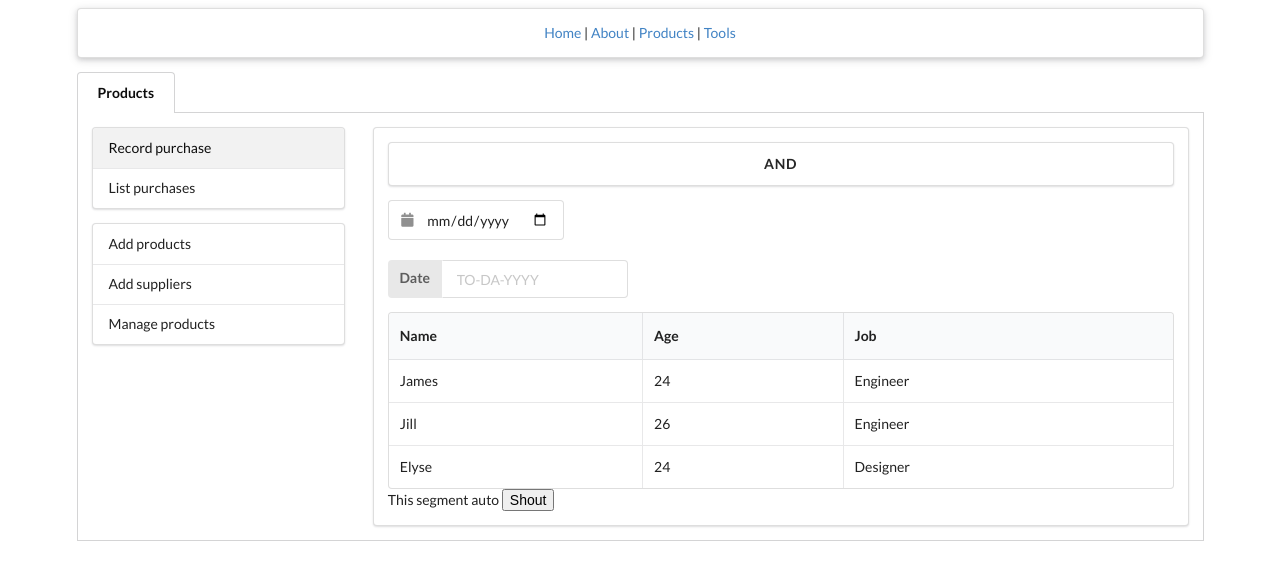
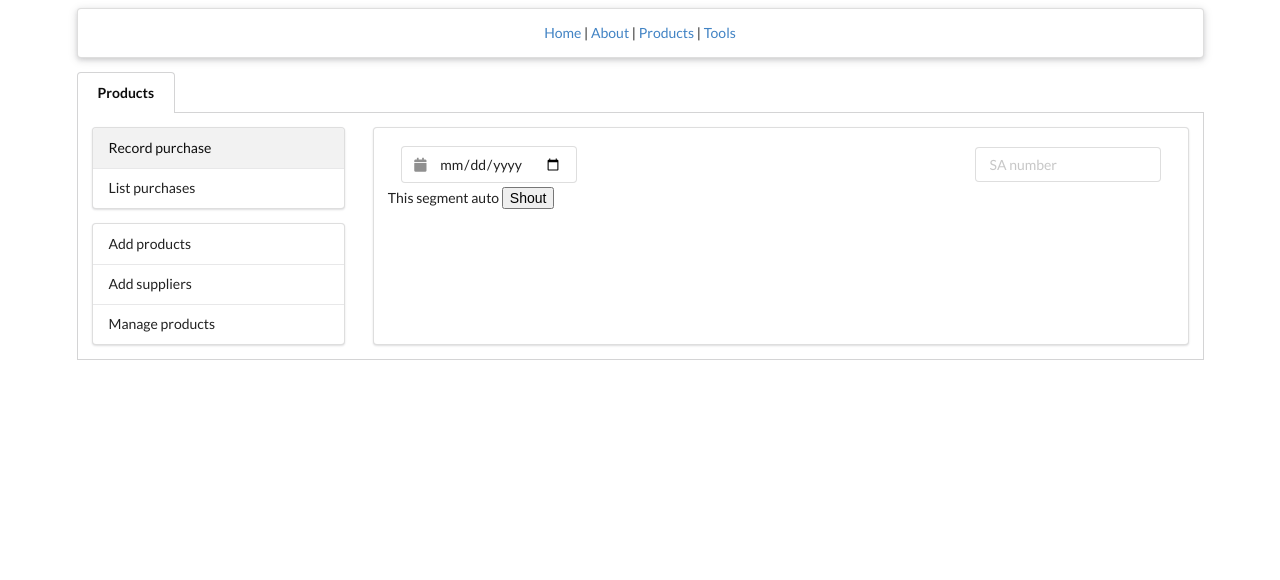
Before and after one commit to scott88lee/sam-dev, a Vue app in the folder frontend/: page /#/products in a window 1280 px wide. Shown: the top 580 px of the page. Built offline with nearby package versions, Linux system fonts and the light colour scheme.

Commit message:
fixed look and tooling

```diff
--- a/frontend/src/components/products/purchase.vue
+++ b/frontend/src/components/products/purchase.vue
@@ -1,63 +1,18 @@
 <template>
   <div class="purchase">
-    <div class="ui segment">
-      <div class="ui two column very relaxed grid">
-        <div class="column">
-          <p></p>
-          <p></p>
-          <p></p>
-          <p></p>
-        </div>
-        <div class="column">
-          <p></p>
-          <p></p>
-          <p></p>
-          <p></p>
+    <div class="ui secondary menu">
+      <div class="item">
+        <div class="ui left icon input">
+          <input type="date" placeholder="Search..." />
+          <i class="calendar icon"></i>
         </div>
       </div>
-      <div class="ui vertical divider">
-        and
+      <div class="right item">
+        <div class="ui input">
+          <input type="text" placeholder="SA number" />
+        </div>
       </div>
     </div>
-    <div class="ui calendar" id="example5">
-      <div class="ui input left icon">
-        <i class="calendar icon"></i>
-        <input type="date" placeholder="Date" value="5/30/2015 3pm" />
-      </div>
-    </div>
-    <br />
-    <div class="ui labeled input">
-      <div class="ui label">Date</div>
-      <input type="text" placeholder="TO-DA-YYYY" />
-    </div>
-
-    <br />
-    <table class="ui celled table">
-      <thead>
-        <tr>
-          <th>Name</th>
-          <th>Age</th>
-          <th>Job</th>
-        </tr>
-      </thead>
-      <tbody>
-        <tr>
-          <td data-label="Name">James</td>
-          <td data-label="Age">24</td>
-          <td data-label="Job">Engineer</td>
-        </tr>
-        <tr>
-          <td data-label="Name">Jill</td>
-          <td data-label="Age">26</td>
-          <td data-label="Job">Engineer</td>
-        </tr>
-        <tr>
-          <td data-label="Name">Elyse</td>
-          <td data-label="Age">24</td>
-          <td data-label="Job">Designer</td>
-        </tr>
-      </tbody>
-    </table>
   </div>
 </template>
 
```
Also changed, not shown: 2 other files (tests, documents, lock files or other folders).
